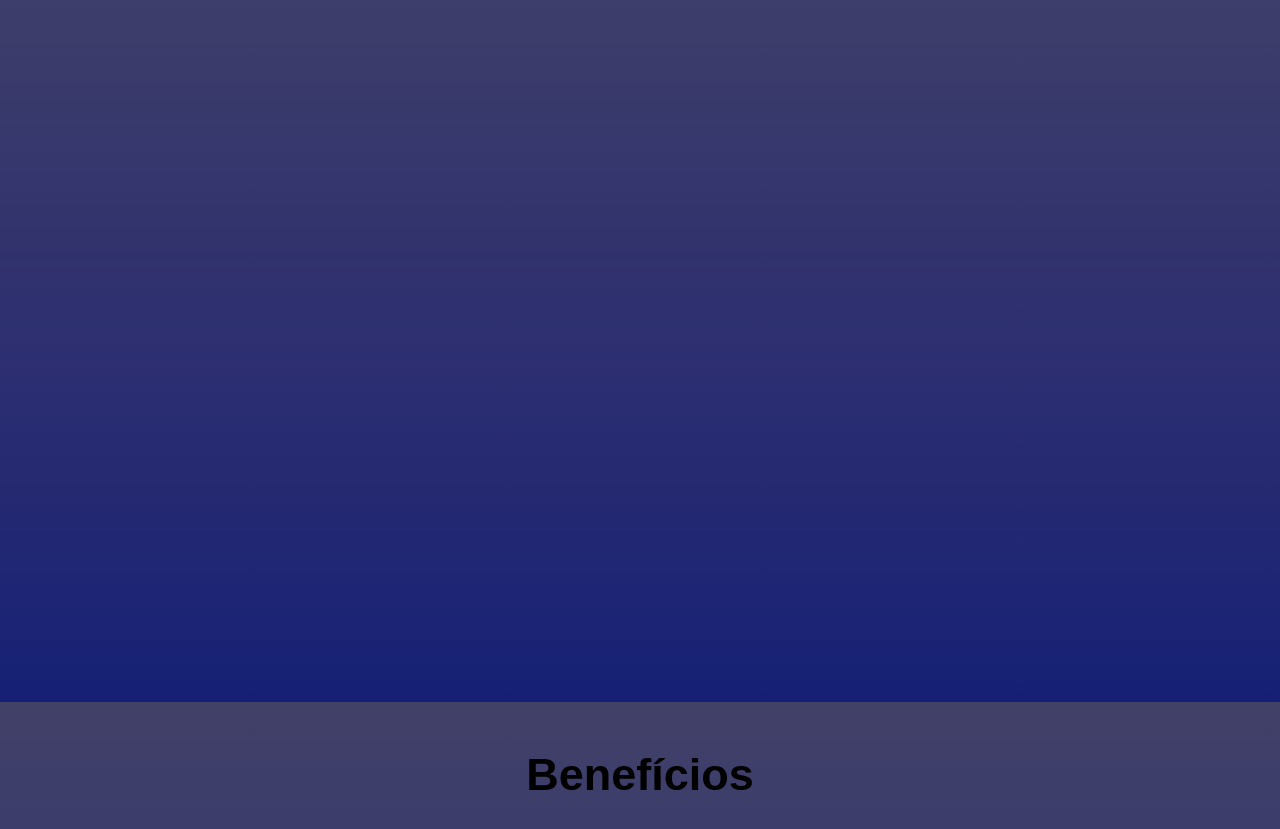
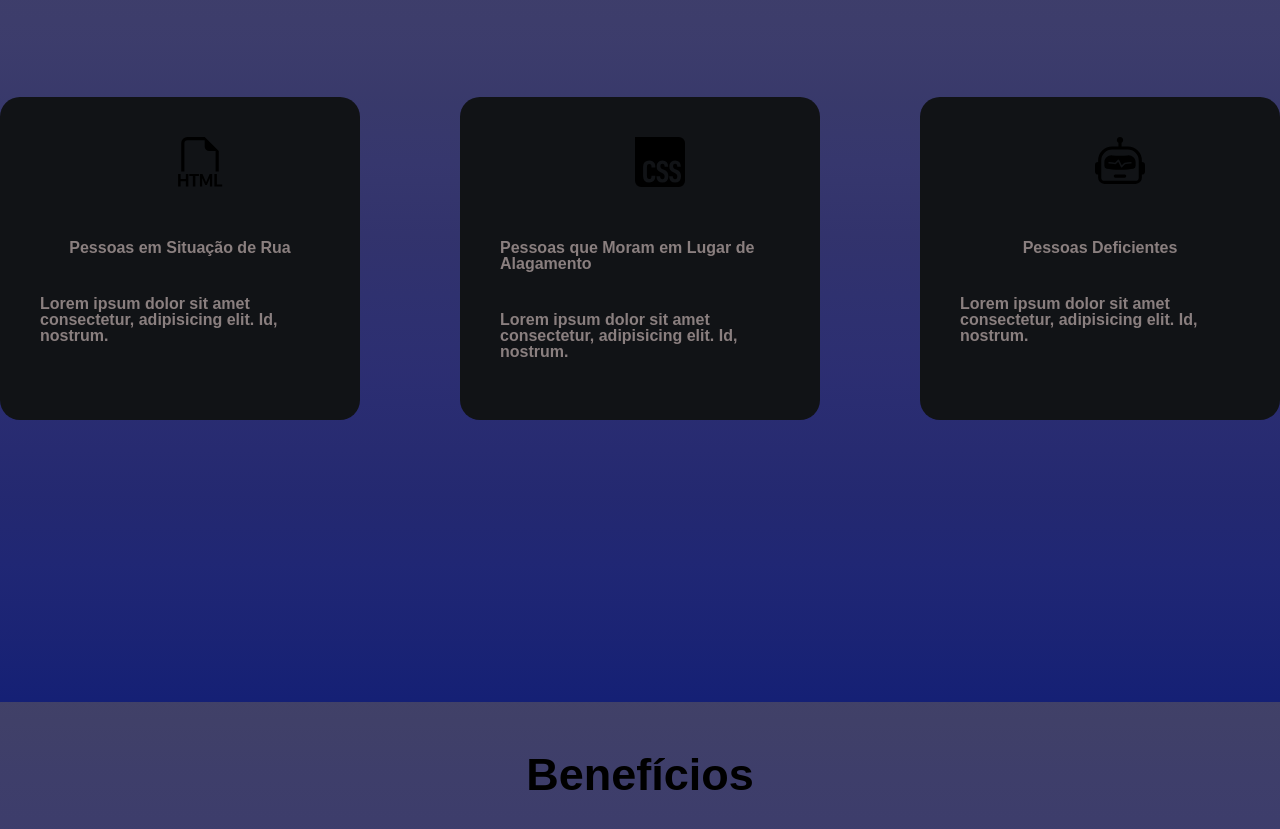
Before and after one commit to vitorrampazzi/GS-FrontDev, a plain HTML site: page index.html in a window 1280 px wide. Shown: the part 2498-3327 px from the top of the page. Drawn offline with Linux system fonts and the light colour scheme.

Commit message:
Adicionei o Publico alvo ao container de Publico alvo

```diff
--- a/css/style.css
+++ b/css/style.css
@@ -167,7 +167,7 @@ h1{
 }
 
 .card:hover{
-    scale: 0.95;
+    scale: 1.05;
 }
 
 .objetivos{
--- a/index.html
+++ b/index.html
@@ -65,6 +65,25 @@
 
     <div class="container" id="publico-alvo">
         <h1>Público Alvo</h1>
+        <div class="cards">
+            <div class="card">
+                <img src="./images/filetype-html.svg" alt="">
+                <h2>Pessoas em Situação de Rua</h2>
+                <p>Lorem ipsum dolor sit amet consectetur, adipisicing elit. Id, nostrum.</p>
+            </div>
+
+            <div class="card">
+                <img src="./images/css.svg" alt="">
+                <h2>Pessoas que Moram em Lugar de Alagamento</h2>
+                <p>Lorem ipsum dolor sit amet consectetur, adipisicing elit. Id, nostrum.</p>
+            </div>
+
+            <div class="card">
+                <img src="./images/robot.svg" alt="">
+                <h2>Pessoas Deficientes</h2>
+                <p>Lorem ipsum dolor sit amet consectetur, adipisicing elit. Id, nostrum.</p>
+            </div>
+        </div>
     </div>
 
     <div class="container" id="beneficios">
```
